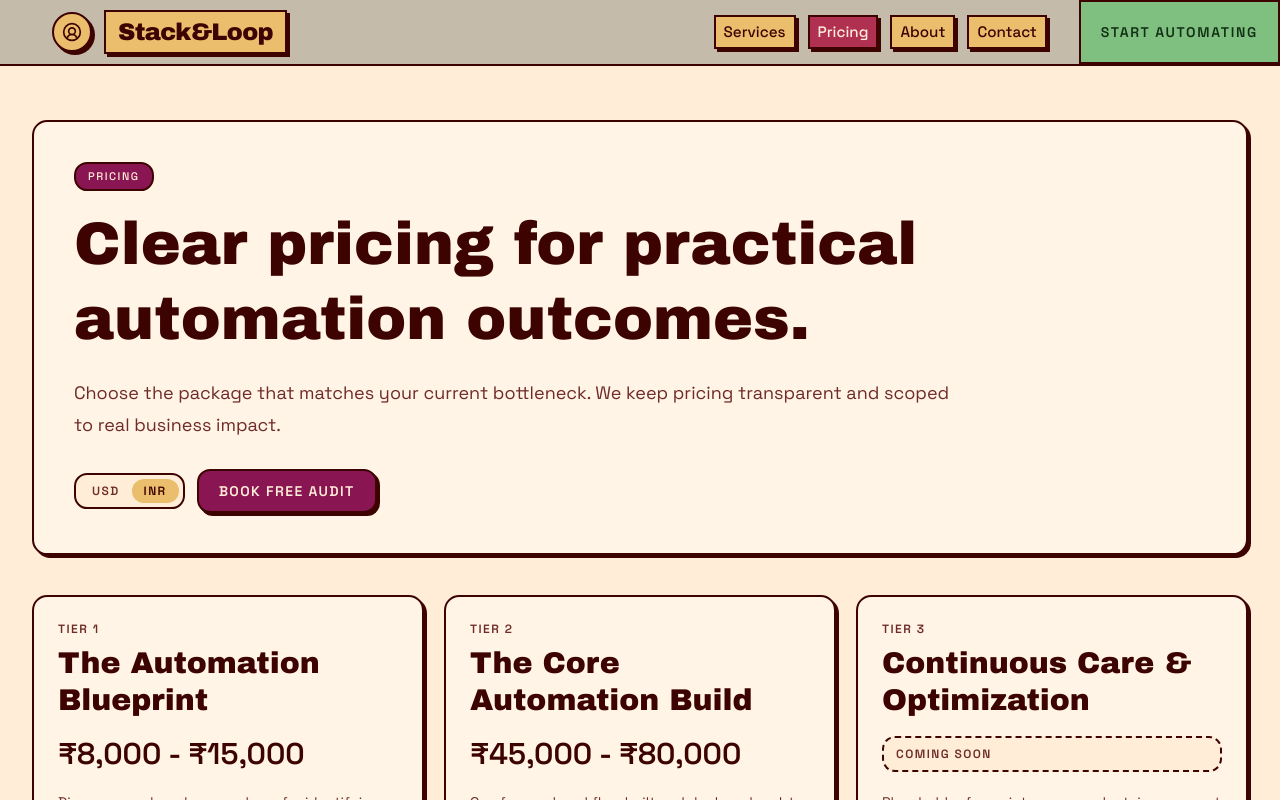
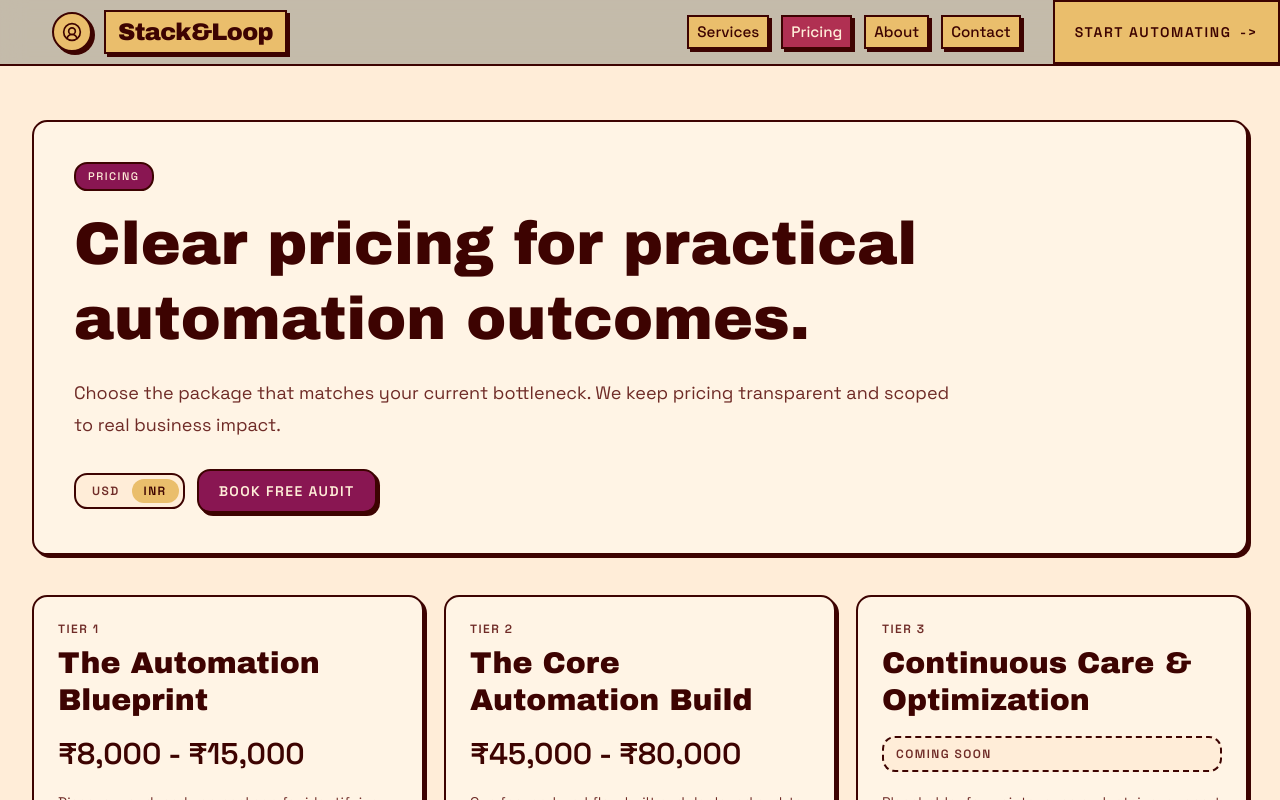
Before and after one commit to Hrudai-Nirmal/Stack-Loop, a Next.js app: page /pricing in a window 1280 px wide. Shown: the top 800 px of the page. Built offline with nearby package versions, Linux system fonts and the light colour scheme.

Commit message:
fix: correct header CTA label typo to START AUTOMATING

```diff
--- a/src/components/site-header.tsx
+++ b/src/components/site-header.tsx
@@ -59,12 +59,30 @@ export function SiteHeader({ activeTab, homeAnchors = false }: SiteHeaderProps)
         </div>
         <Link
           href={contactHref}
-          className="inline-flex items-center self-stretch border-2 border-border bg-[#7FBF7F] px-5 text-sm font-semibold uppercase tracking-[0.12em] text-[#123015] transition-colors duration-200 hover:bg-[#9BD59B] hover:text-[#0F2F0F]"
+          className="inline-flex items-center gap-2 self-stretch border-2 border-border bg-[#EABE6C] px-5 text-sm font-semibold uppercase tracking-[0.12em] text-foreground transition-colors duration-200 hover:bg-[#B03052] hover:text-[#FFEDD8]"
         >
-          Start Automating
+          <span>START AUTOMATING</span>
+          <span className="cta-arrow inline-block">-&gt;</span>
         </Link>
         </div>
       </header>
+      <style jsx>{`
+        .cta-arrow {
+          animation: arrowPoke 5s ease-in-out infinite;
+          will-change: transform;
+        }
+
+        @keyframes arrowPoke {
+          0%,
+          84%,
+          100% {
+            transform: translateX(0);
+          }
+          90% {
+            transform: translateX(7px);
+          }
+        }
+      `}</style>
       {isContactOpen ? (
         <div className="fixed inset-0 z-[80] bg-black/45">
           <div className="absolute left-1/2 top-1/2 w-[min(96vw,56rem)] -translate-x-1/2 -translate-y-1/2">
```
